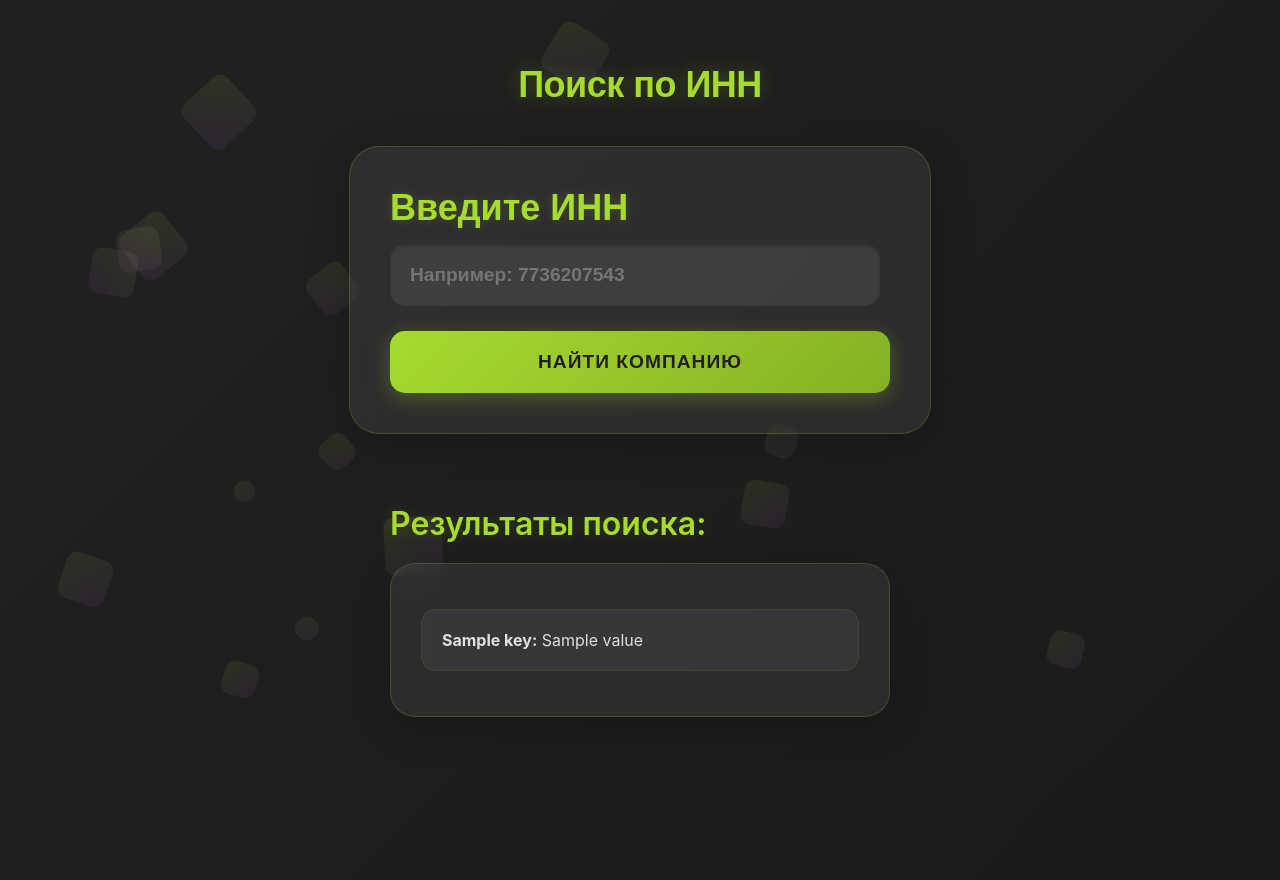
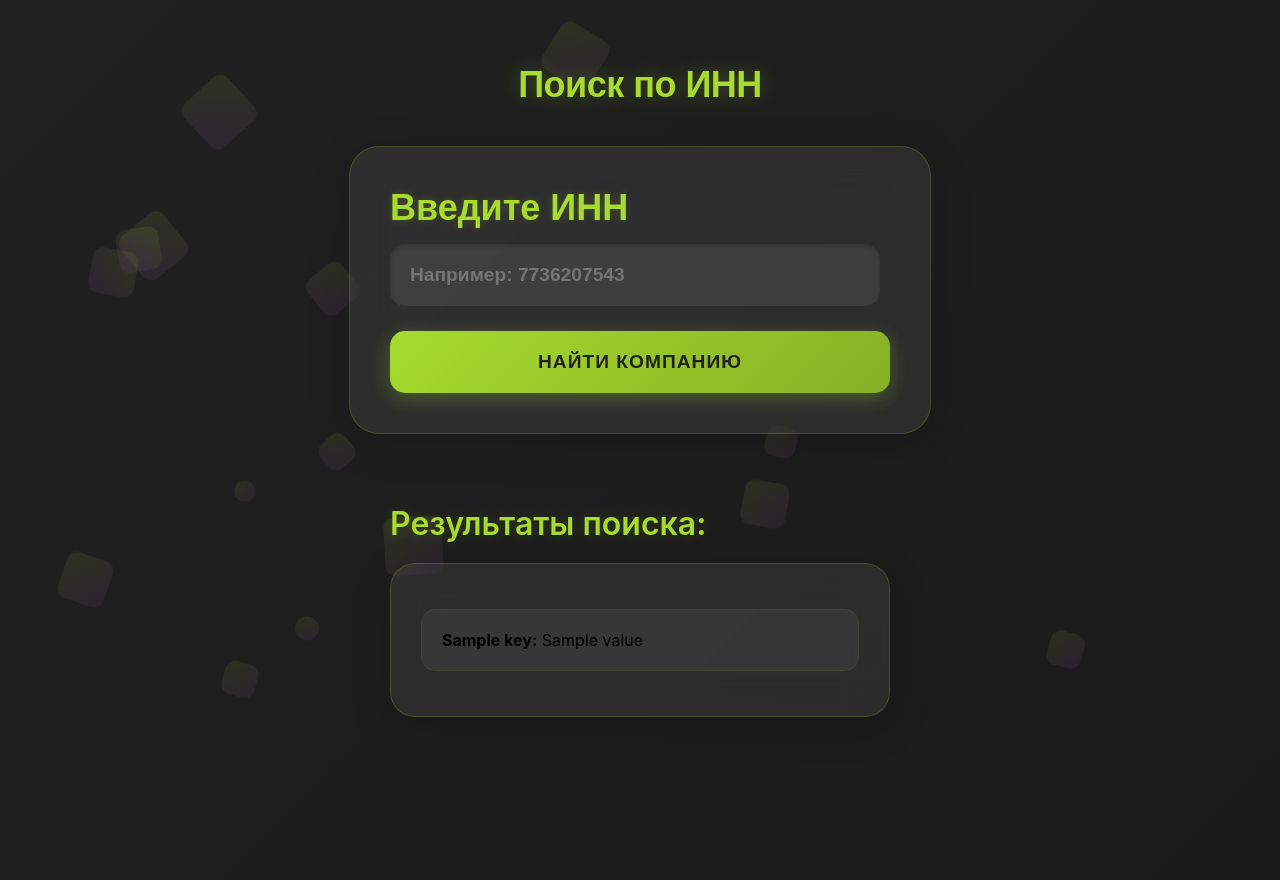
Before and after one commit to s0163614/genesis, a Flask app: template templates/index.html in a window 1280 px wide. Run offline with Flask 3, Linux system fonts and the light colour scheme; the template is opened without the code that fills it: most values are stand-ins (such as "Sample title", 1, 10 or a date in 2020); some web fonts are replaced.

Commit message:
Update index.html

```diff
--- a/templates/index.html
+++ b/templates/index.html
@@ -16,7 +16,7 @@
 
 body {
     background: linear-gradient(135deg, var(--dark-bg), #1a1a1a);
-    color: #e0e0e0;
+    #color: #e0e0e0;
     font-family: -apple-system, BlinkMacSystemFont, 'Segoe UI', Arial, sans-serif;
     margin: 0;
     padding: 40px 20px;
```
